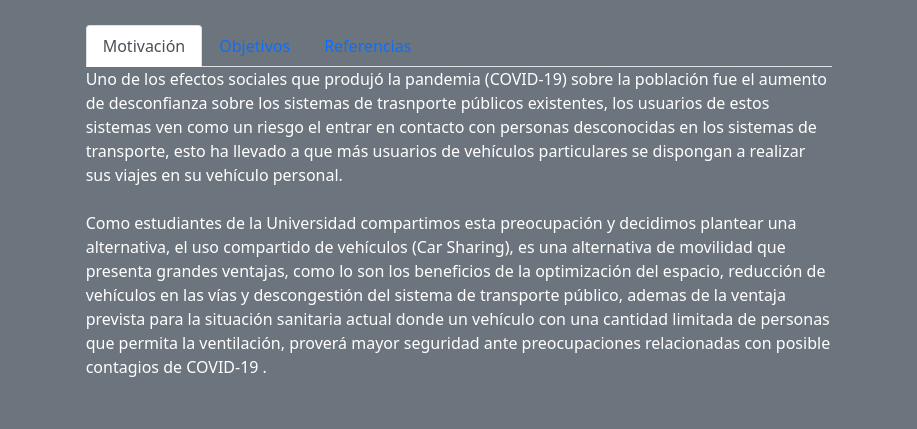
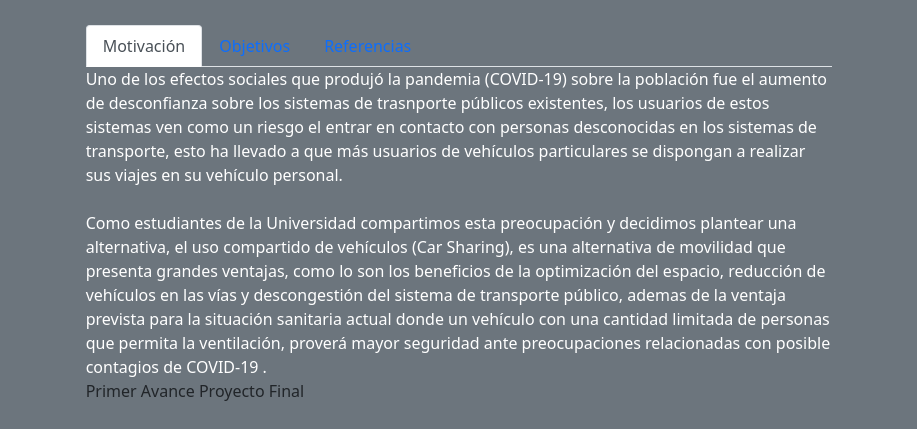
Before and after one commit to Peter24K2G/Car_Sharing_UNAL, a plain HTML site: page index.html in a window 1280 px wide. Shown: the part 698-1127 px from the top of the page, without its empty margins (181-1098 px from the left). Before the commit the page ends 1103 px from the top, so only its background shows below. Drawn offline with nearby package versions, Linux system fonts and the light colour scheme.

Commit message:
secondcommit

```diff
--- a/index.html
+++ b/index.html
@@ -92,6 +92,7 @@
       <div class="tab-pane fade" id="contact" role="tabpanel" aria-labelledby="contact-tab">...</div>
     </div>
 
+    <a ref="Avance_Projecto.md">Primer Avance Proyecto Final</a>
   </div>
 
 
```
Also changed, not shown: 1 other file.
